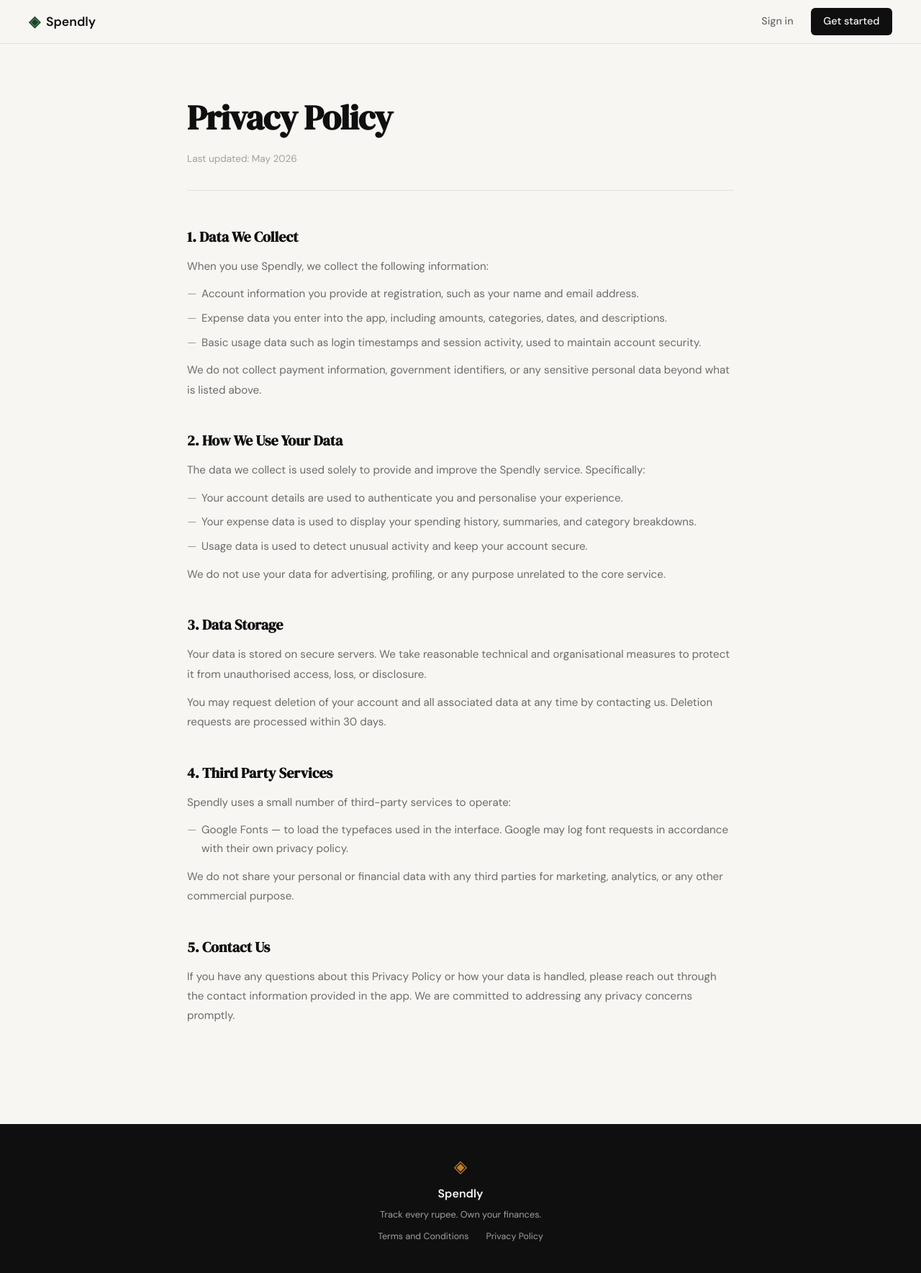
After one commit to Rhythm-1987/spendly-expense-tracker, a Flask app: page /privacy in a window 1280 px wide. The commit adds this page. Shown: the whole page at 72% size. Run offline with Flask 3, Linux system fonts and the light colour scheme.

Commit message:
Added the privacy policy page.

```diff
--- a/app.py
+++ b/app.py
@@ -25,6 +25,11 @@ def login():
 @app.route("/terms")
 def terms():
     return render_template("terms.html")
+
+
+@app.route("/privacy")
+def privacy():
+    return render_template("privacy.html")
 
 
 # ------------------------------------------------------------------ #
--- a/templates/base.html
+++ b/templates/base.html
@@ -39,7 +39,7 @@
         <p class="footer-copy">Track every rupee. Own your finances.</p>
         <div class="footer-links">
           <a href="{{ url_for('terms') }}">Terms and Conditions</a>
-          <a href="#">Privacy Policy</a>
+          <a href="{{ url_for('privacy') }}">Privacy Policy</a>
         </div>
       </div>
     </footer>
--- /dev/null
+++ b/templates/privacy.html
@@ -0,0 +1,56 @@
+{% extends "base.html" %}
+
+{% block title %}Privacy Policy — Spendly{% endblock %}
+
+{% block content %}
+
+<section class="legal-page">
+    <div class="legal-inner">
+        <h1 class="legal-title">Privacy Policy</h1>
+        <p class="legal-meta">Last updated: May 2026</p>
+
+        <div class="legal-section">
+            <h2>1. Data We Collect</h2>
+            <p>When you use Spendly, we collect the following information:</p>
+            <ul>
+                <li>Account information you provide at registration, such as your name and email address.</li>
+                <li>Expense data you enter into the app, including amounts, categories, dates, and descriptions.</li>
+                <li>Basic usage data such as login timestamps and session activity, used to maintain account security.</li>
+            </ul>
+            <p>We do not collect payment information, government identifiers, or any sensitive personal data beyond what is listed above.</p>
+        </div>
+
+        <div class="legal-section">
+            <h2>2. How We Use Your Data</h2>
+            <p>The data we collect is used solely to provide and improve the Spendly service. Specifically:</p>
+            <ul>
+                <li>Your account details are used to authenticate you and personalise your experience.</li>
+                <li>Your expense data is used to display your spending history, summaries, and category breakdowns.</li>
+                <li>Usage data is used to detect unusual activity and keep your account secure.</li>
+            </ul>
+            <p>We do not use your data for advertising, profiling, or any purpose unrelated to the core service.</p>
+        </div>
+
+        <div class="legal-section">
+            <h2>3. Data Storage</h2>
+            <p>Your data is stored on secure servers. We take reasonable technical and organisational measures to protect it from unauthorised access, loss, or disclosure.</p>
+            <p>You may request deletion of your account and all associated data at any time by contacting us. Deletion requests are processed within 30 days.</p>
+        </div>
+
+        <div class="legal-section">
+            <h2>4. Third Party Services</h2>
+            <p>Spendly uses a small number of third-party services to operate:</p>
+            <ul>
+                <li>Google Fonts — to load the typefaces used in the interface. Google may log font requests in accordance with their own privacy policy.</li>
+            </ul>
+            <p>We do not share your personal or financial data with any third parties for marketing, analytics, or any other commercial purpose.</p>
+        </div>
+
+        <div class="legal-section">
+            <h2>5. Contact Us</h2>
+            <p>If you have any questions about this Privacy Policy or how your data is handled, please reach out through the contact information provided in the app. We are committed to addressing any privacy concerns promptly.</p>
+        </div>
+    </div>
+</section>
+
+{% endblock %}
```
